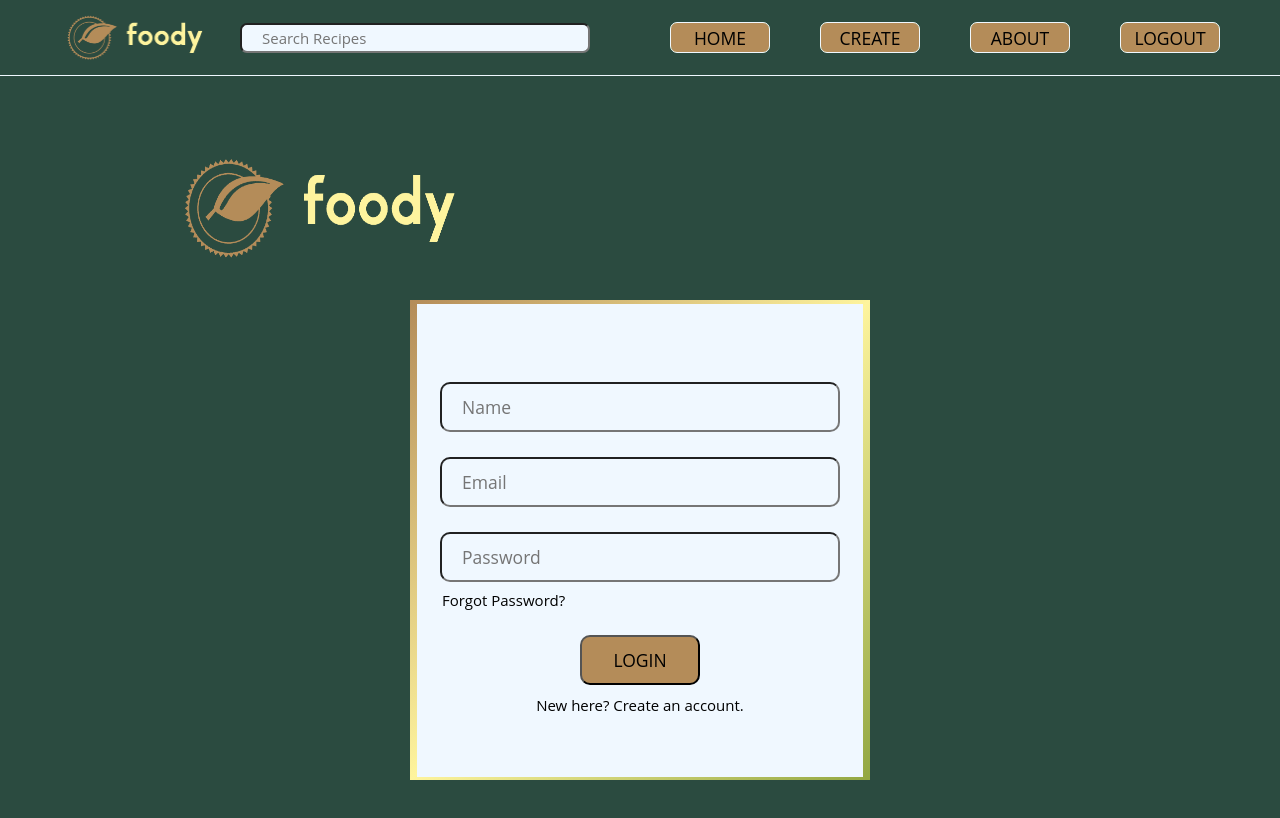
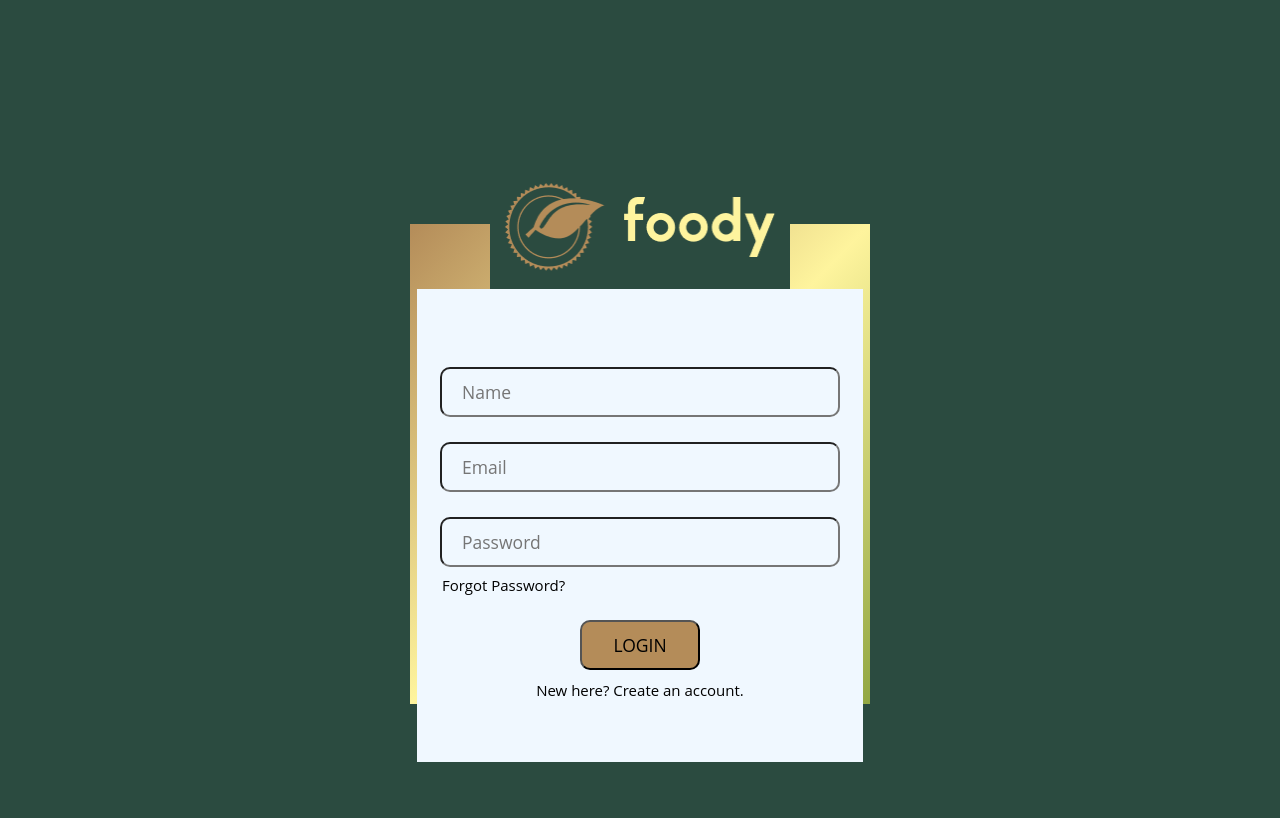
Before and after one commit to crawnic311/foody, a React (Create React App) app: page / in a window 1280 px wide. Shown: the top 818 px of the page. Built offline with nearby package versions, Linux system fonts and the light colour scheme; data requests are answered from the project's data file.

Commit message:
Adjusting Login Logo

```diff
--- a/src/App.js
+++ b/src/App.js
@@ -21,7 +21,7 @@ function App() {
   }
   const API_URL = 'http://localhost:3500/recipes'
 
-  const [user, setUser] = useState({ name: '', email: 'j', password: '' })
+  const [user, setUser] = useState({ name: '', email: '', password: '' })
   const [error, setError] = useState('')
   const [fetchError, setFetchError] = useState('')
   const [instruct, setInstruct] = useState('')
--- a/src/components/Login/LoginForm.js
+++ b/src/components/Login/LoginForm.js
@@ -15,6 +15,7 @@ const LoginForm = (props) => {
   }
 
   return (
+    <div className={styles.LoginMaster}>
       <div className={styles.LoginWrapper}>
         <img
           src="/foodylogo.png"
@@ -43,7 +44,9 @@ const LoginForm = (props) => {
               placeholder="Email"
               name="email"
               id={styles.email}
-            onChange={(e) => setDetails({ ...details, email: e.target.value })}
+              onChange={(e) =>
+                setDetails({ ...details, email: e.target.value })
+              }
               value={details.email}
             />
           </div>
@@ -68,6 +71,7 @@ const LoginForm = (props) => {
           </div>
         </form>
       </div>
+    </div>
   )
 }
 export default LoginForm
--- a/src/components/Login/LoginForm.module.css
+++ b/src/components/Login/LoginForm.module.css
@@ -7,6 +7,9 @@
 
 .test {
   background-color: pink;
+}
+
+.LoginMaster {
 }
 
 .LoginWrapper {
@@ -22,9 +25,6 @@
 }
 
 .foodylogo {
-  position: absolute;
-  top: 140px;
-  right: 810px;
 }
 
 .LoginForm {
```
Lines whose indentation alone changed are shown as unchanged.
